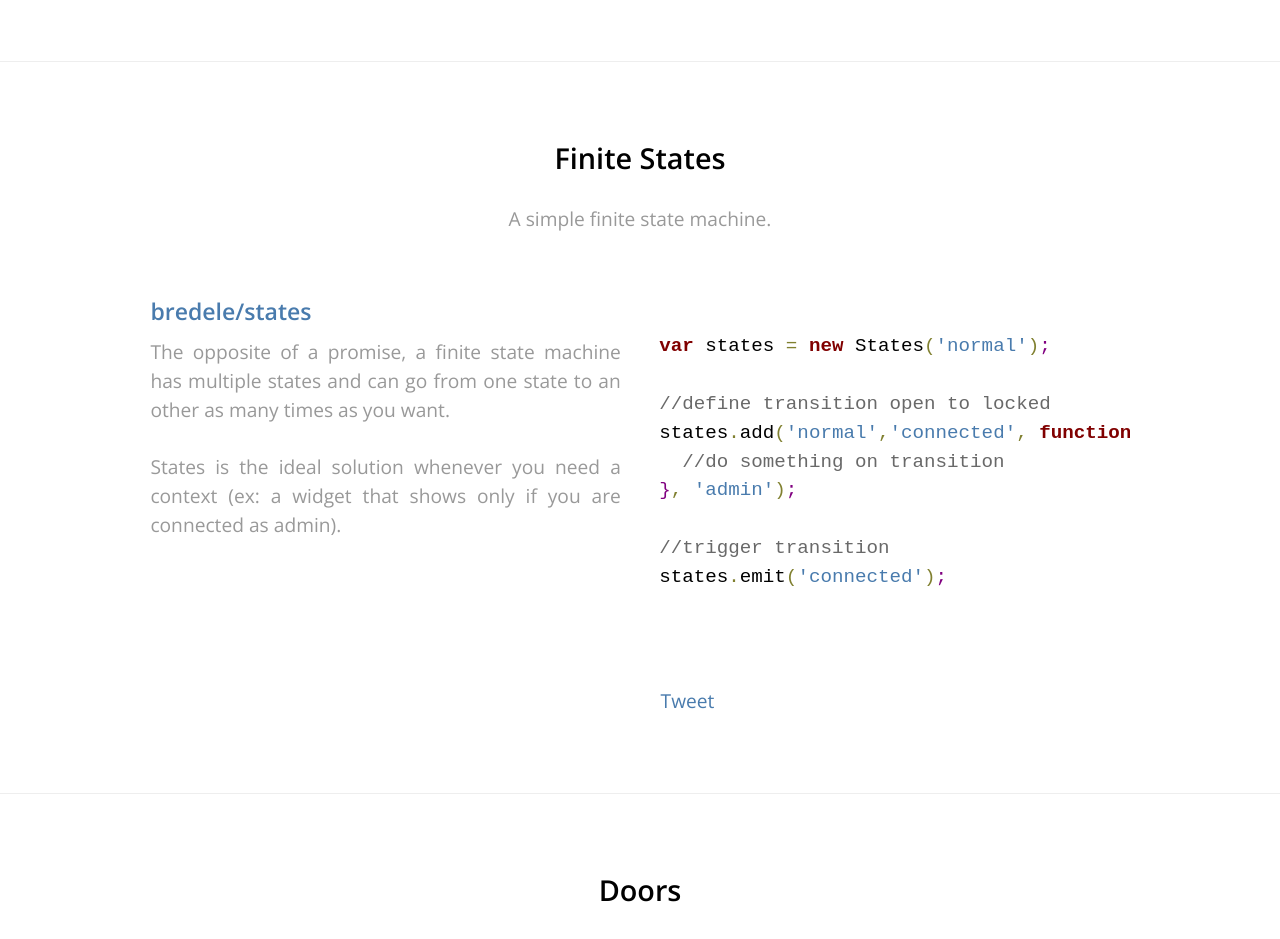
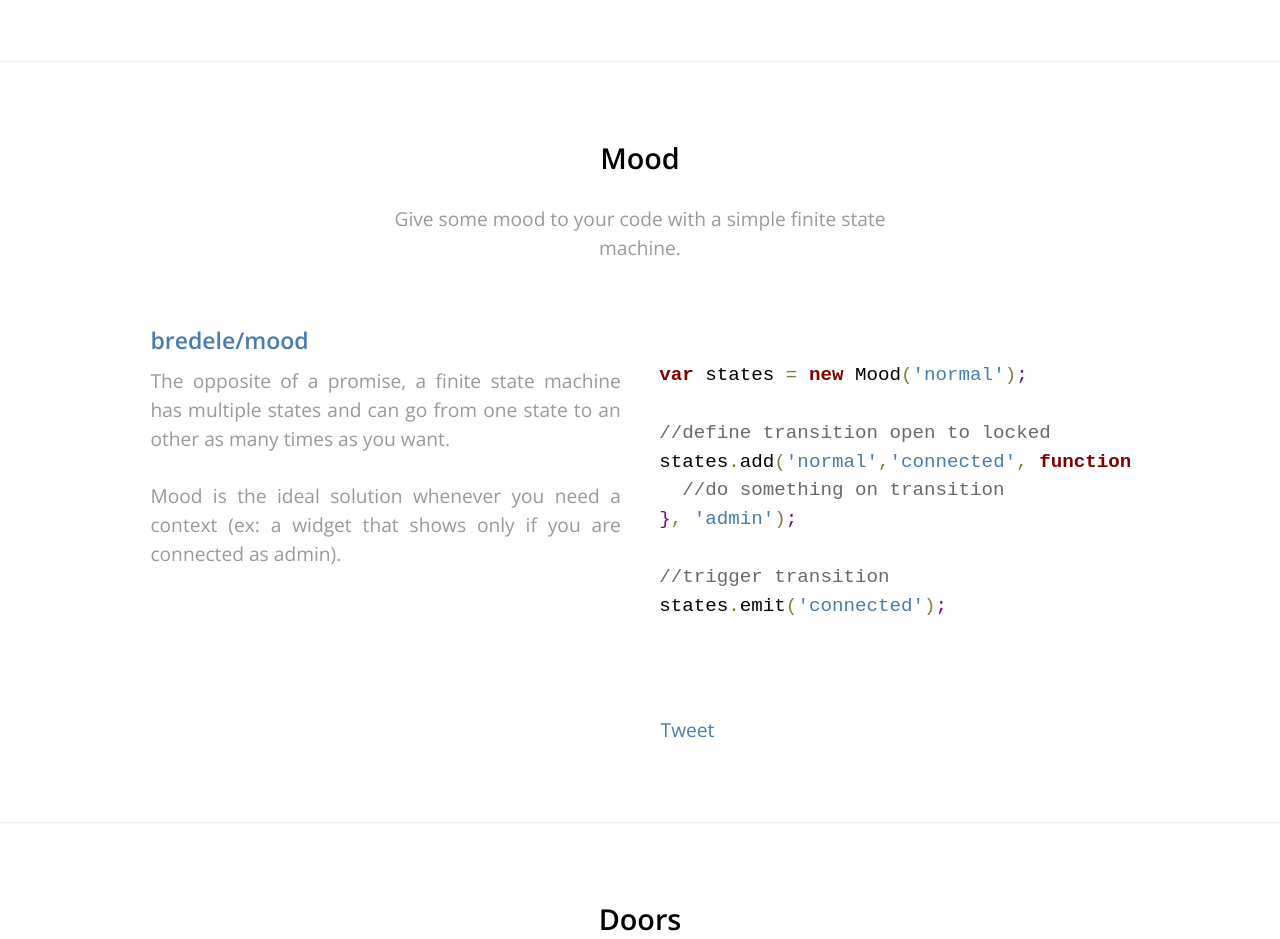
Before and after one commit to bredele/async, a plain HTML site: page index.html in a window 1280 px wide. Shown: the part 1660-2599 px from the top of the page. Drawn offline with nearby package versions, Linux system fonts and the light colour scheme; grey boxes are pictures that could not be loaded.

Commit message:
Update index.html

```diff
--- a/index.html
+++ b/index.html
@@ -74,18 +74,18 @@ promise<span style='color:#808030; '>.</span>resolve<span style='color:#808030;
 </section>
 <section>
   <div class="container">
-    <h1>Finite States</h1>
-    <p>A simple finite state machine.</p>
+    <h1>Mood</h1>
+    <p>Give some mood to your code with a simple finite state machine.</p>
     <div class="row clearfix">
       <div class="column half txt-left">
-        <h3><a href="http://github.com/bredele/states" target="_blank">bredele/states</a></h3>
+        <h3><a href="http://github.com/bredele/mood" target="_blank">bredele/mood</a></h3>
         <p>The opposite of a promise, a finite state machine has multiple states and can go from one state to an other as many times as you want.</p>
         <br>
-        <p>States is the ideal solution whenever you need a context (ex: a widget that shows only if you are connected as admin).</p>
+        <p>Mood is the ideal solution whenever you need a context (ex: a widget that shows only if you are connected as admin).</p>
       </div>
       <div class="column half txt-left">
 <pre style='color:#000000;background:#ffffff;'><html><body style='color:#000000; background:#ffffff; '><pre>
-<span style='color:#800000; font-weight:bold; '>var</span> states <span style='color:#808030; '>=</span> <span style='color:#800000; font-weight:bold; '>new</span> States<span style='color:#808030; '>(</span><span style='color:#497bad; '>'normal'</span><span style='color:#808030; '>)</span><span style='color:#800080; '>;</span>
+<span style='color:#800000; font-weight:bold; '>var</span> states <span style='color:#808030; '>=</span> <span style='color:#800000; font-weight:bold; '>new</span> Mood<span style='color:#808030; '>(</span><span style='color:#497bad; '>'normal'</span><span style='color:#808030; '>)</span><span style='color:#800080; '>;</span>
 
 <span style='color:#696969; '>//define transition open to locked</span>
 states<span style='color:#808030; '>.</span>add<span style='color:#808030; '>(</span><span style='color:#497bad; '>'normal'</span><span style='color:#808030; '>,</span><span style='color:#497bad; '>'connected'</span><span style='color:#808030; '>,</span> <span style='color:#800000; font-weight:bold; '>function</span><span style='color:#808030; '>(</span><span style='color:#808030; '>)</span> <span style='color:#800080; '>{</span>
@@ -98,8 +98,8 @@ states<span style='color:#808030; '>.</span>emit<span style='color:#808030; '>(<
       </div>
     </div>
   </div>
-    <iframe src="http://ghbtns.com/github-btn.html?user=bredele&repo=states&type=watch&count=true"
-  allowtransparency="true" frameborder="0" scrolling="0" width="95" height="20"></iframe><a href="https://twitter.com/share" class="twitter-share-button" data-url="http://github.com/bredele/states" data-text="Finite state machine - asynchronous pattern" data-via="bredeleca" data-related="bredeleca">Tweet</a>
+    <iframe src="http://ghbtns.com/github-btn.html?user=bredele&repo=mood&type=watch&count=true"
+  allowtransparency="true" frameborder="0" scrolling="0" width="95" height="20"></iframe><a href="https://twitter.com/share" class="twitter-share-button" data-url="http://github.com/bredele/mood" data-text="Give some mood to your code with a simple finite state machine" data-via="bredeleca" data-related="bredeleca">Tweet</a>
 <script>!function(d,s,id){var js,fjs=d.getElementsByTagName(s)[0],p=/^http:/.test(d.location)?'http':'https';if(!d.getElementById(id)){js=d.createElement(s);js.id=id;js.src=p+'://platform.twitter.com/widgets.js';fjs.parentNode.insertBefore(js,fjs);}}(document, 'script', 'twitter-wjs');</script>
 </section>
 <section>
```
